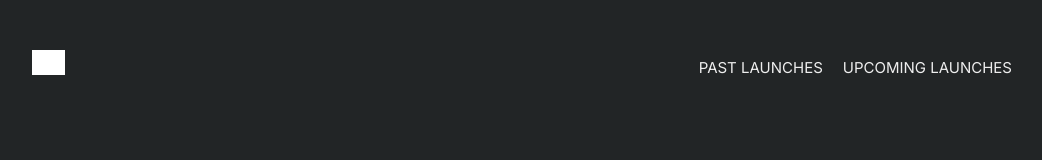
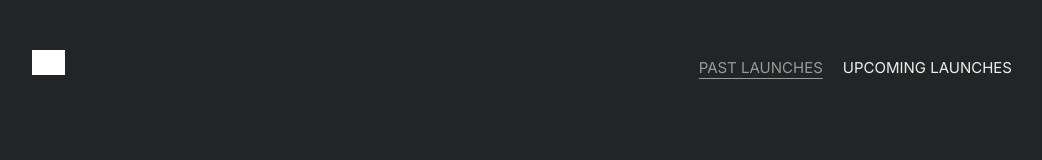
Before and after one commit to TwentyFiveSoftware/spacex, a React (Create React App) app: page / in a window 1280 px wide. Shown: the top 160 px of the page, without its empty margins (118-1160 px from the left). Built offline with nearby package versions, Linux system fonts and the light colour scheme; no server answers; grey boxes are pictures that could not be loaded.

Commit message:
improve header

```diff
--- a/src/components/Header/Header.module.scss
+++ b/src/components/Header/Header.module.scss
@@ -51,3 +51,8 @@
         color: var(--color-mid-gray);
     }
 }
+
+.link__selected {
+    text-decoration: underline;
+    color: var(--color-mid-gray);
+}
--- a/src/components/Header/Header.tsx
+++ b/src/components/Header/Header.tsx
@@ -1,6 +1,6 @@
 import React from 'react';
 import styles from './Header.module.scss';
-import { Link } from 'react-router-dom';
+import { Link, useLocation } from 'react-router-dom';
 import { FontAwesomeIcon } from '@fortawesome/react-fontawesome';
 import { faGrip } from '@fortawesome/free-solid-svg-icons';
 
@@ -9,6 +9,8 @@ interface Props {
 }
 
 const Header: React.FC<Props> = ({ hideIcon = false }: Props) => {
+    const { pathname } = useLocation();
+
     return (
         <div className={styles.wrapper}>
             <header className={styles.header}>
@@ -24,10 +26,14 @@ const Header: React.FC<Props> = ({ hideIcon = false }: Props) => {
                 </Link>
                 <div className={styles.links}>
                     <Link to={'/'}>
-                        <div className={styles.link}>PAST LAUNCHES</div>
+                        <div className={`${styles.link} ${pathname === '/' ? styles.link__selected : ''}`}>
+                            PAST LAUNCHES
+                        </div>
                     </Link>
                     <Link to={'/upcoming'}>
-                        <div className={styles.link}>UPCOMING LAUNCHES</div>
+                        <div className={`${styles.link} ${pathname === '/upcoming' ? styles.link__selected : ''}`}>
+                            UPCOMING LAUNCHES
+                        </div>
                     </Link>
                 </div>
             </header>
```
